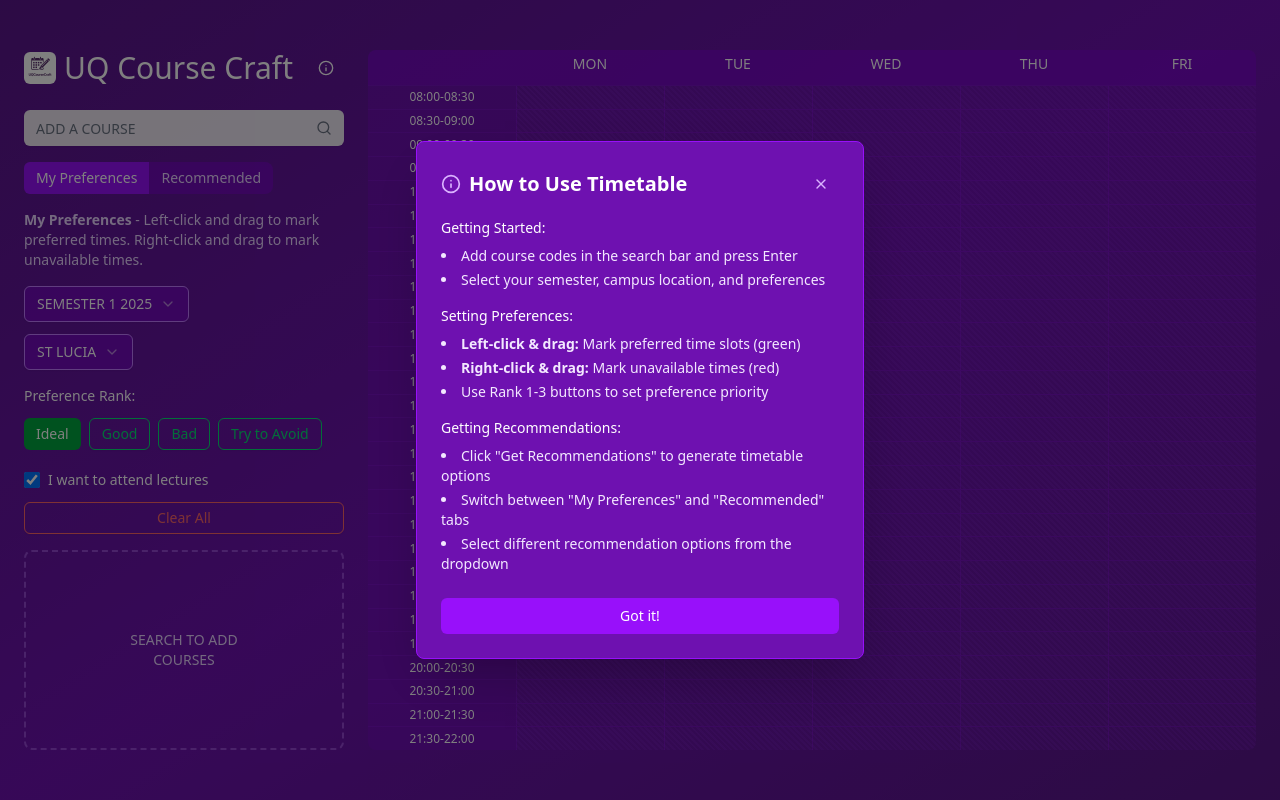
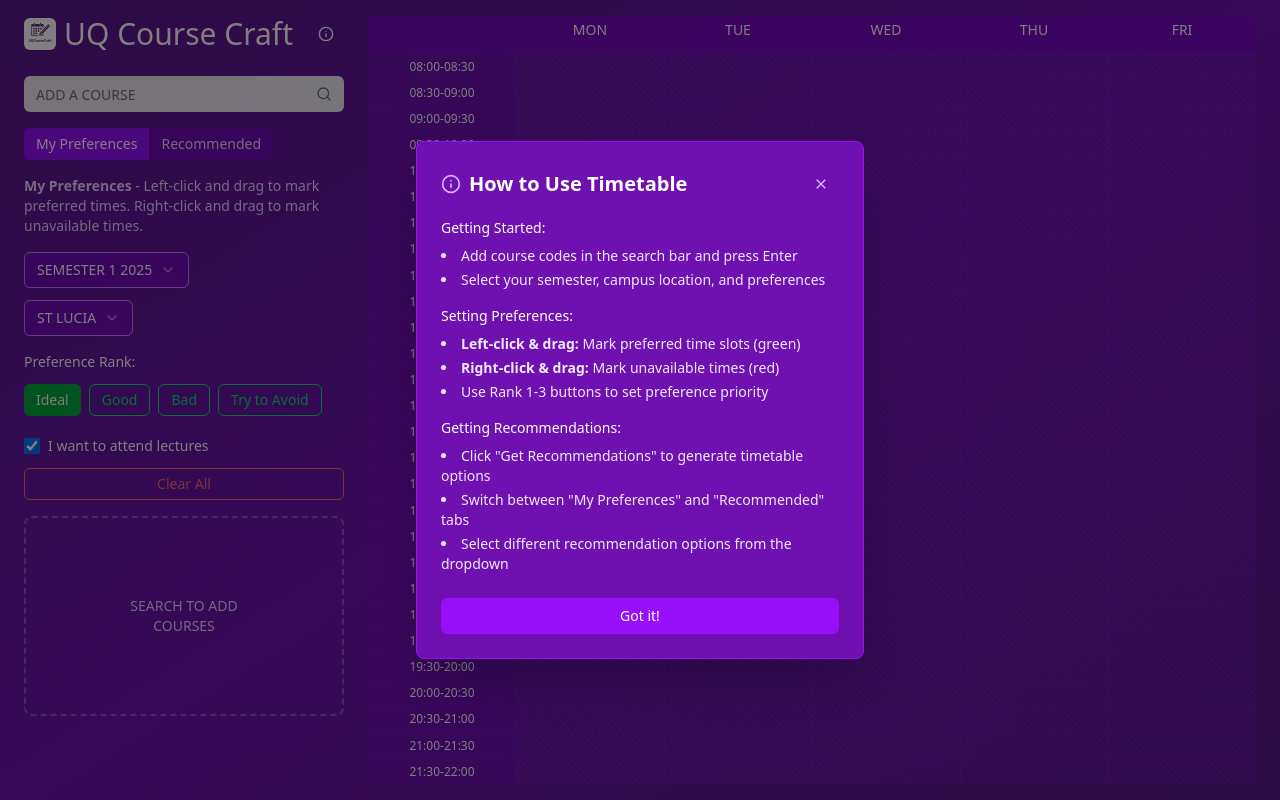
Before and after one commit to Coup3z-pixel/UQCourseCraft, a React (Vite) app in the folder frontend/: page / in a window 1280 px wide. Built offline with nearby package versions, Linux system fonts and the light colour scheme.

Commit message:
changed h size

```diff
--- a/frontend/src/App.tsx
+++ b/frontend/src/App.tsx
@@ -481,7 +481,7 @@
         </div>
       )}
 
-      <div className="px-6 flex gap-6 w-full h-full">
+      <div className="px-6 flex gap-6 w-full h-screen py-4">
 
         <div className="w-80 space-y-4">
 <div className="flex items-center justify-between mb-6">
```
